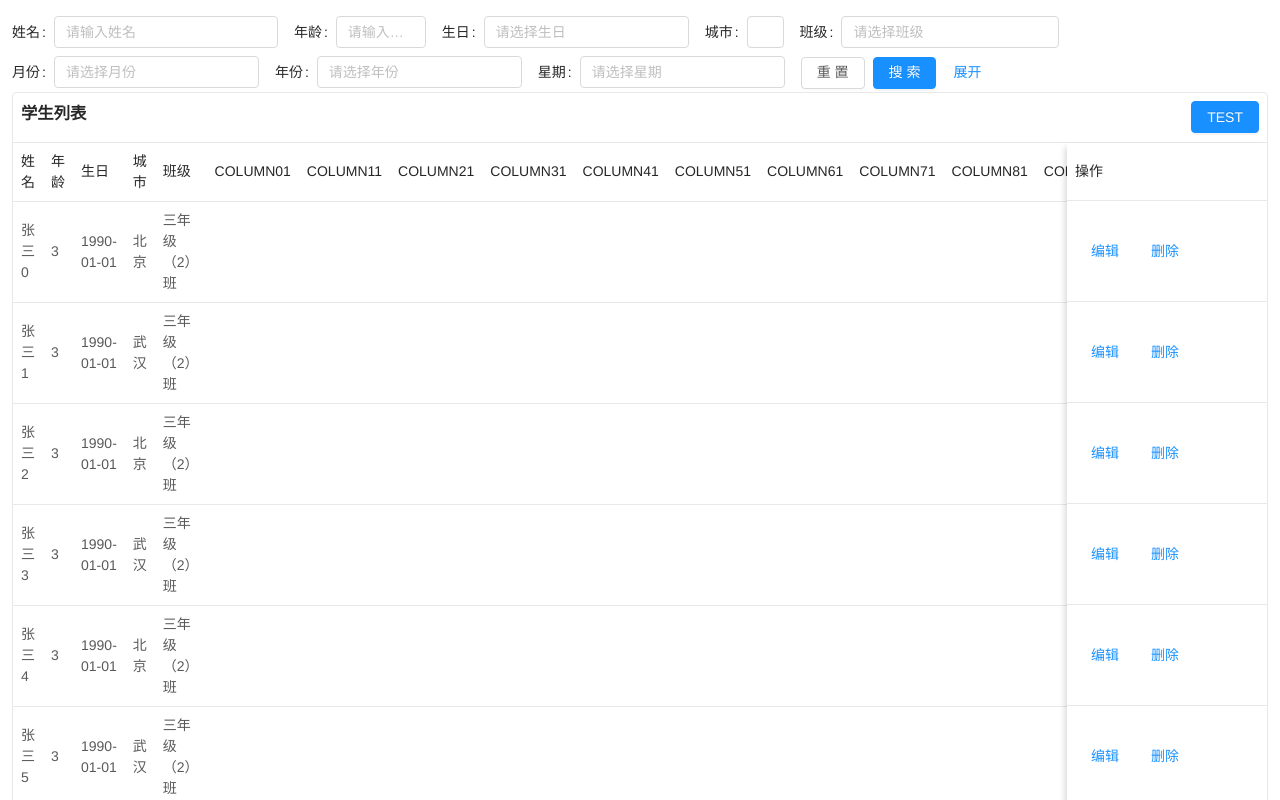
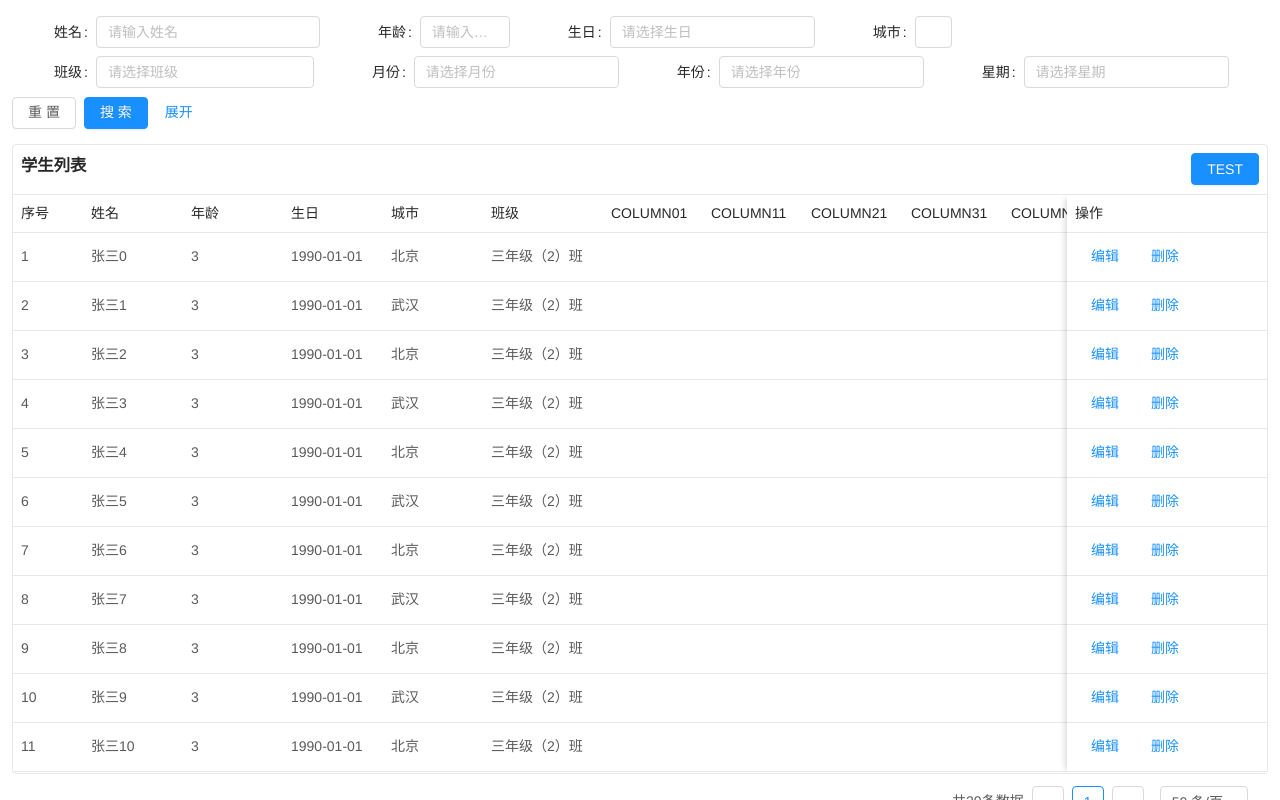
Before and after one commit to WhenhowXu/how-components-vue, a Vue app: page / in a window 1280 px wide. Shown: the top 800 px of the page. Built offline with nearby package versions, Linux system fonts and the light colour scheme.

Commit message:
feat: mock 表格数据请求

```diff
--- a/packages/HaoFilters/HaoFilters.jsx
+++ b/packages/HaoFilters/HaoFilters.jsx
@@ -28,28 +28,39 @@ export default {
     feilds: { type: Array, default: () => [] },
     formData: { type: Object, default: () => ({}) },
     allAllowClear: { type: Boolean, default: true },
+    labelWidth: { type: Number, default: 70 },
+    fieldWidth: { type: Number, default: 240 },
   },
   methods: {
     renderFields(feilds = []) {
       if (!Array.isArray(feilds)) return "";
-      const { formData, allAllowClear } = this;
+      const { formData, allAllowClear, labelWidth } = this;
       return feilds.map((f) => {
         const T = FieldComponents[f.type];
         const itemProps = {
           props: {
-            label: f.label,
-            value: formData[f.name],
+            label: () => (
+              <span
+                style={{
+                  display: "inline-block",
+                  width: (f.labelWidth || labelWidth) + "px",
+                }}
+              >
+                {f.label}
+              </span>
+            ),
           },
         };
         const fieldProps = {
           props: {
             placeholder: getPlacehoder(f),
             allowClear: allAllowClear,
+            style: { width: '100%' },
           },
         };
         return T ? (
           <FormModel.Item {...itemProps}>
-            <T {...fieldProps} />
+            <T {...fieldProps} v-model={formData[f.prop]} />
           </FormModel.Item>
         ) : (
           ""
--- a/packages/HaoSearchTable/HaoSearchTable.jsx
+++ b/packages/HaoSearchTable/HaoSearchTable.jsx
@@ -2,20 +2,31 @@ import HaoFilters from "../../packages/HaoFilters";
 import { Table, Pagination } from "ant-design-vue";
 import { filterTableColumns, filterSearchFields } from "./utils";
 import { getOptionProps } from "ant-design-vue/lib/_util/props-util";
-
+import "./index.less";
 export default {
   name: "HSearchTable",
   props: {
     columns: { type: Array, default: () => [] },
+    loading: { type: Boolean, default: false },
     dataSource: { type: Array, default: () => [] },
     total: { type: Number, default: 0 },
     size: { type: String, default: "small" },
     filters: { type: Object, default: () => ({}) },
     orderable: { type: Boolean, default: false },
     emptyTag: { type: String, default: "--" }, // 单元格无数据占位符
+    defaultColumnWdith: { type: Number, default: 70 },
   },
   render() {
-    const { columns, dataSource, total, filters, $scopedSlots } = this;
+    const {
+      columns,
+      dataSource,
+      total,
+      filters,
+      $scopedSlots,
+      $attrs,
+      defaultColumnWdith,
+      orderable,
+    } = this;
     const filterProps = {
       props: {
         feilds: filterSearchFields(columns),
@@ -26,21 +37,34 @@ export default {
     const tableProps = {
       props: {
         ...props,
-        columns: filterTableColumns(columns),
+        columns: filterTableColumns(columns, { defaultColumnWdith, orderable }),
+        rowKey: $attrs.rowKey,
         dataSource,
         pagination: false,
+        scroll: { x: "max-content", y: "calc(100vh - 260px)" },
       },
       scopedSlots: $scopedSlots,
     };
     const paginationProps = {
-      props: { total },
+      props: {
+        total,
+        showLessItems: false,
+        showQuickJumper: true,
+        showSizeChanger: true,
+        showTotal: (total) => <span>共{total}条数据</span>,
+        pageSizeOptions: ["50", "100", "400"],
+      },
     };
     return (
-      <div>
+      <div class="hao-serach-table-wrapper">
         <HaoFilters {...filterProps} />
         <Table {...tableProps} />
-        <div style={{ textAlign: "right" }}>
-          <Pagination {...paginationProps} />
+        <div class="hao-pagination-wrapper">
+          <Pagination
+            {...paginationProps}
+            v-model={filters.page}
+            pageSize={filters.size}
+          />
         </div>
       </div>
     );
--- /dev/null
+++ b/packages/HaoSearchTable/index.less
@@ -0,0 +1,20 @@
+.hao-serach-table-wrapper {
+    display: flex;
+    flex-direction: column;
+    width: 100%;
+    height: 100%;
+
+    .hao-pagination-wrapper {
+        padding: 12px;
+        text-align: right;
+    }
+    .ant-table-wrapper{
+        margin-top: 12px;
+        flex: 1;
+        & .ant-spin-nested-loading,
+        & .ant-spin-container,
+        & .ant-spin-container .ant-table{
+            height: 100%;
+        }
+    }
+}
--- a/packages/HaoSearchTable/utils.js
+++ b/packages/HaoSearchTable/utils.js
@@ -14,11 +14,25 @@ export const filterSearchFields = (columns) => {
     });
 };
 
-export const filterTableColumns = (columns) => {
+export const filterTableColumns = (
+  columns,
+  { orderable, defaultColumnWdith } = {}
+) => {
   if (!Array.isArray(columns)) return [];
-  return columns
+  let _columns = columns
     .filter((c) => !c.justInFilter)
     .map((v) => {
+      v.width = v.width || defaultColumnWdith;
       return v;
     });
+  if (orderable) {
+    _columns.unshift({
+      title: "序号",
+      dataIndex: "ORDER",
+      width: 70,
+      ellipsis: true,
+      customRender: (text, record, index) => index + 1,
+    });
+  }
+  return _columns;
 };
--- a/src/App.vue
+++ b/src/App.vue
@@ -1,21 +1,37 @@
 <template>
   <div id="app">
+    <a-config-provider :locale="localZh">
       <div class="page-wrapper">
-      <h-search-table :columns="columns" :dataSource="dataSource" :total="20">
+        <h-search-table
+          rowKey="id"
+          orderable
+          :loading="loading"
+          :filters="filters"
+          :columns="columns"
+          :dataSource="dataSource"
+          :total="20"
+          :defaultColumnWdith="100"
+        >
           <div slot="title" class="hao-search-table-title">
             <h3 :style="{ fontWeight: 'bold' }">学生列表</h3>
             <a-button type="primary">TEST</a-button>
           </div>
           <template slot="operations" slot-scope="text, record">
-          <h-operation @click="onDelete(record)">编辑</h-operation>
+            <h-operation @click="onDelete(record)"
+              >编辑</h-operation
+            >
             <h-operation @click="onDelete(record)">删除</h-operation>
           </template>
         </h-search-table>
       </div>
+    </a-config-provider>
   </div>
 </template>
 
 <script>
+import localZh from "ant-design-vue/lib/locale/zh_CN";
+import { getChildrens } from "@/api/list";
+
 const customColumns = Array.from({ length: 10 }).map((v, i) => ({
   title: "COLUMN" + i + 1,
   dataIndex: "COLUMN" + i + 1,
@@ -24,12 +40,23 @@ export default {
   name: "App",
   data() {
     return {
+      localZh,
+      loading: false,
+      filters: {
+        page: 1,
+        size: 50,
+      },
       columns: [
         { title: "姓名", dataIndex: "name", filterType: "Input" },
         { title: "年龄", dataIndex: "age", filterType: "InputNumber" },
         { title: "生日", dataIndex: "bothDate", filterType: "DatePicker" },
         { title: "城市", dataIndex: "city", filterType: "Select" },
-        { title: "班级", dataIndex: "class", filterType: "Cascader" },
+        {
+          title: "班级",
+          dataIndex: "class",
+          width: 120,
+          filterType: "Cascader",
+        },
         {
           title: "月份",
           dataIndex: "month",
@@ -57,21 +84,27 @@ export default {
           scopedSlots: { customRender: "operations" },
         },
       ],
-      dataSource: Array.from({ length: 10 }).map((v, i) => {
-        return {
-          id: i,
-          name: "张三" + i,
-          age: 3,
-          bothDate: "1990-01-01",
-          city: i % 2 ? "武汉" : "北京",
-          class: "三年级（2）班",
-        };
-      }),
+      dataSource: [],
     };
   },
   components: {},
   methods: {
+    updateFildters(changeFilters) {
+      Object.assign(this.filters, changeFilters);
+      this.loading = true;
+      getChildrens(this.filters)
+        .then((res) => {
+          this.dataSource = res.data;
+          this.total = res.total;
+        })
+        .finally(() => {
+          this.loading = false;
+        });
+    },
     onDelete() {},
+  },
+  mounted() {
+    this.updateFildters();
   },
 };
 </script>
--- /dev/null
+++ b/src/api/list.js
@@ -0,0 +1,23 @@
+import { generateApi } from "@/utils/api";
+let list = Array.from({ length: 1000 }).map((v, i) => {
+  return {
+    id: i,
+    name: "张三" + i,
+    age: 3,
+    bothDate: "1990-01-01",
+    city: i % 2 ? "武汉" : "北京",
+    class: "三年级（2）班",
+  };
+});
+export const getChildrens = (params) => {
+  let data = {
+    total: list.length,
+    page: params.page,
+    size: params.size,
+    data: list.slice(
+      (params.page - 1) * params.size,
+      params.page * params.size
+    ),
+  };
+  return generateApi(data);
+};
--- /dev/null
+++ b/src/utils/api.js
@@ -0,0 +1,8 @@
+export function generateApi(data, delay = 1000) {
+    return new Promise((resolve) => {
+      let timer = setTimeout(()=>{
+          resolve(data)
+          clearTimeout(timer)
+      }, delay)
+    });
+  }
```
Lines whose indentation alone changed are shown as unchanged.
